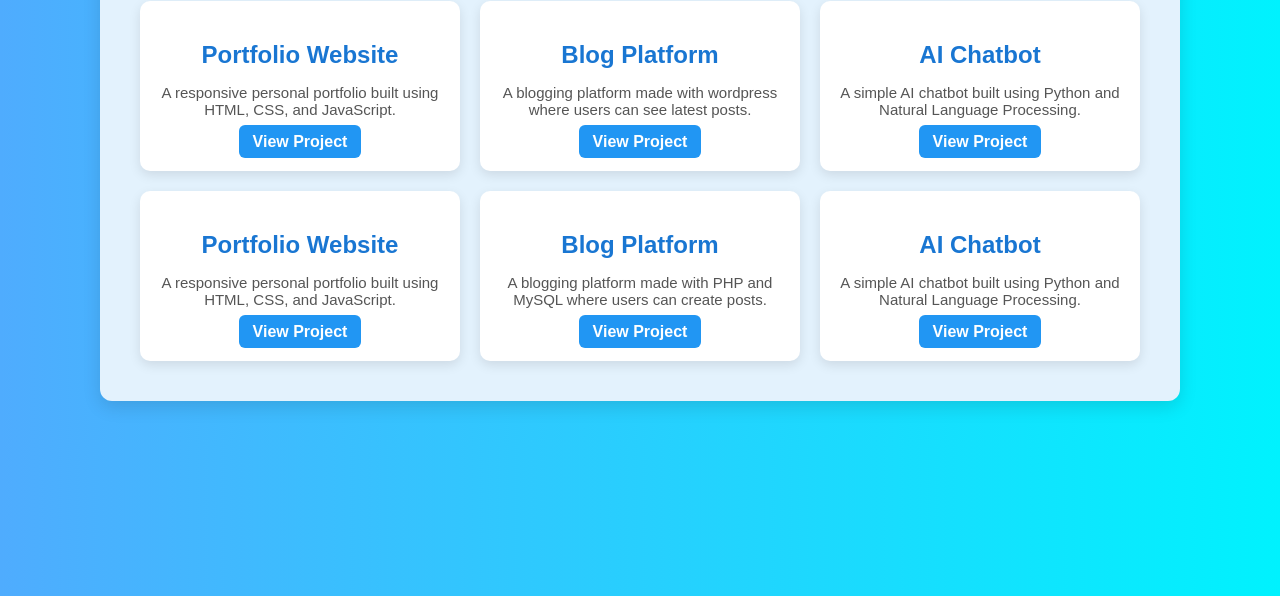
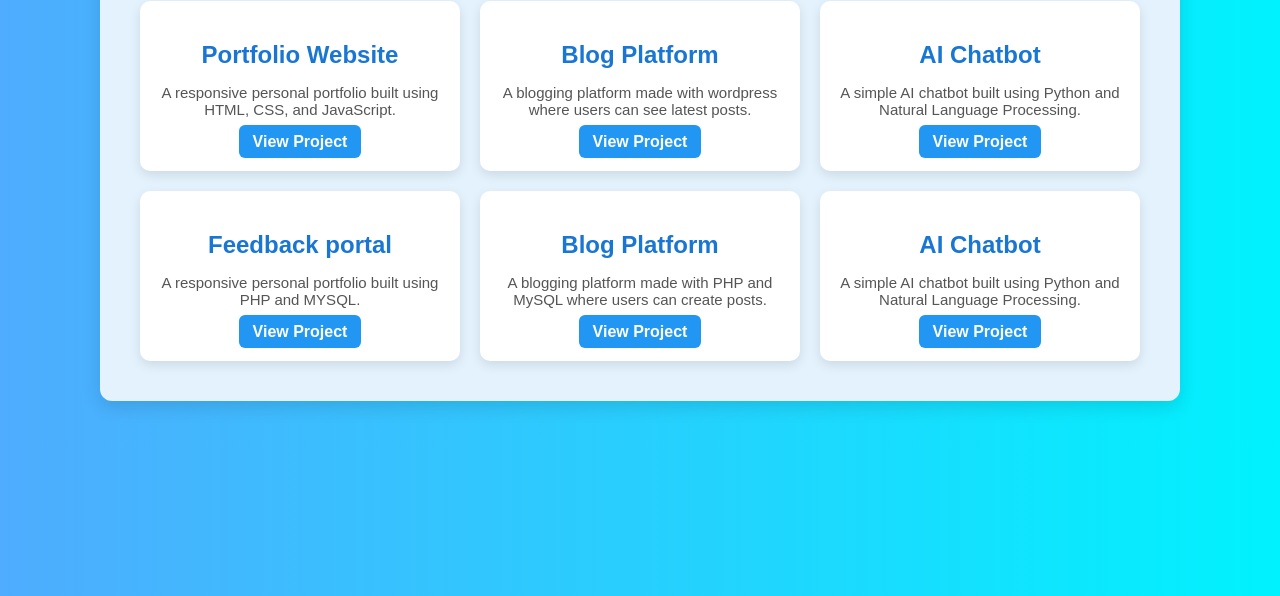
Before and after one commit to siteshh12/portfolio, a plain HTML site: page projects.html in a window 1280 px wide. Shown: the part 204-800 px from the top of the page. Drawn offline with Linux system fonts and the light colour scheme.

Commit message:
Update projects.html

```diff
--- a/projects.html
+++ b/projects.html
@@ -40,8 +40,8 @@
     </div>
 
 	<div class="project-card">
-      <h2>Portfolio Website</h2>
-      <p>A responsive personal portfolio built using HTML, CSS, and JavaScript.</p>
+      <h2>Feedback portal</h2>
+      <p>A responsive personal portfolio built using PHP and MYSQL.</p>
       <a href="#" target="_blank">View Project</a>
     </div>
 
```
